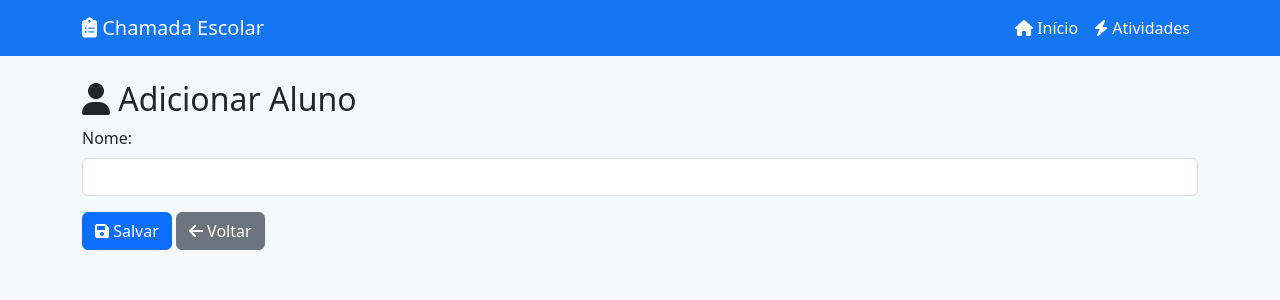
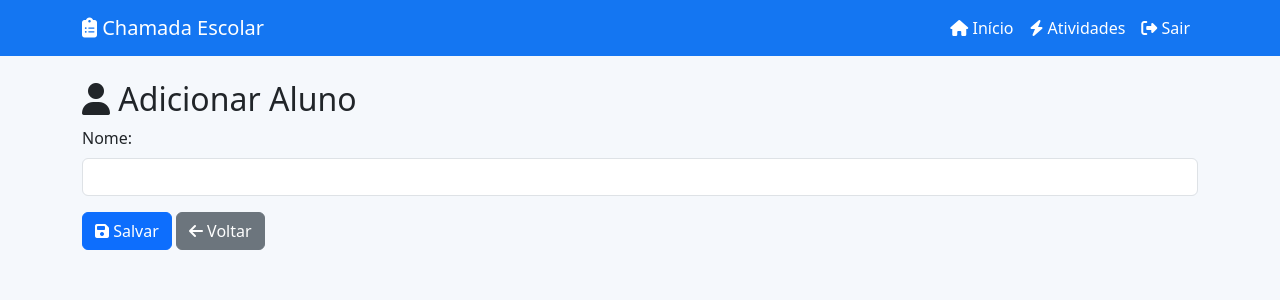
Before and after one commit to Julioamancio/chamada, a Flask app: page /alunos/add/1 in a window 1280 px wide. Shown: the top 300 px of the page. Run offline with Flask 3, Linux system fonts and the light colour scheme; the visitor is signed in with stand-in values (Sample User, id 1); data comes from the database, SQL or seed files in the repository.

Commit message:
Update base.html

```diff
--- a/templates/base.html
+++ b/templates/base.html
@@ -17,10 +17,27 @@
 <nav class="navbar navbar-expand-lg">
   <div class="container">
     <a class="navbar-brand" href="{{ url_for('home') }}"><i class="fa-solid fa-clipboard-list"></i> Chamada Escolar</a>
-    <div class="collapse navbar-collapse">
+    <button class="navbar-toggler" type="button" data-bs-toggle="collapse" data-bs-target="#navbarNav"
+            aria-controls="navbarNav" aria-expanded="false" aria-label="Alternar navegação">
+      <span class="navbar-toggler-icon"></span>
+    </button>
+    <div class="collapse navbar-collapse" id="navbarNav">
       <ul class="navbar-nav ms-auto">
         <li class="nav-item"><a class="nav-link" href="{{ url_for('index') }}"><i class="fa-solid fa-house"></i> Início</a></li>
         <li class="nav-item"><a class="nav-link" href="{{ url_for('atividades') }}"><i class="fa-solid fa-bolt"></i> Atividades</a></li>
+        {% if current_user.is_authenticated %}
+          <li class="nav-item">
+            <a class="nav-link" href="{{ url_for('logout') }}">
+              <i class="fa-solid fa-sign-out-alt"></i> Sair
+            </a>
+          </li>
+        {% else %}
+          <li class="nav-item">
+            <a class="nav-link" href="{{ url_for('login') }}">
+              <i class="fa-solid fa-user"></i> Login
+            </a>
+          </li>
+        {% endif %}
       </ul>
     </div>
   </div>
@@ -35,5 +52,6 @@
     {% endwith %}
     {% block content %}{% endblock %}
 </div>
+<script src="https://cdn.jsdelivr.net/npm/bootstrap@5.3.3/dist/js/bootstrap.bundle.min.js"></script>
 </body>
 </html>
```
